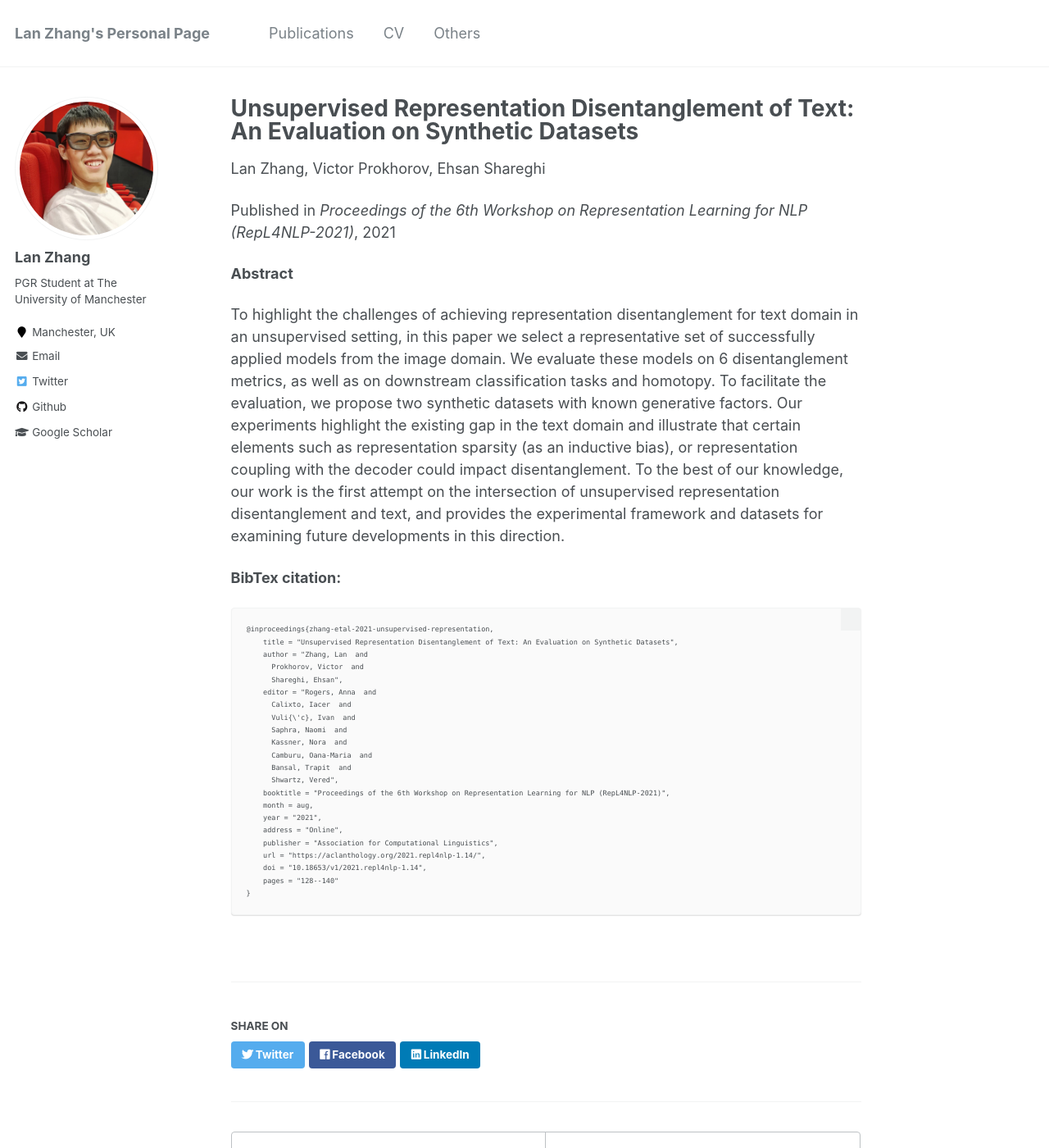
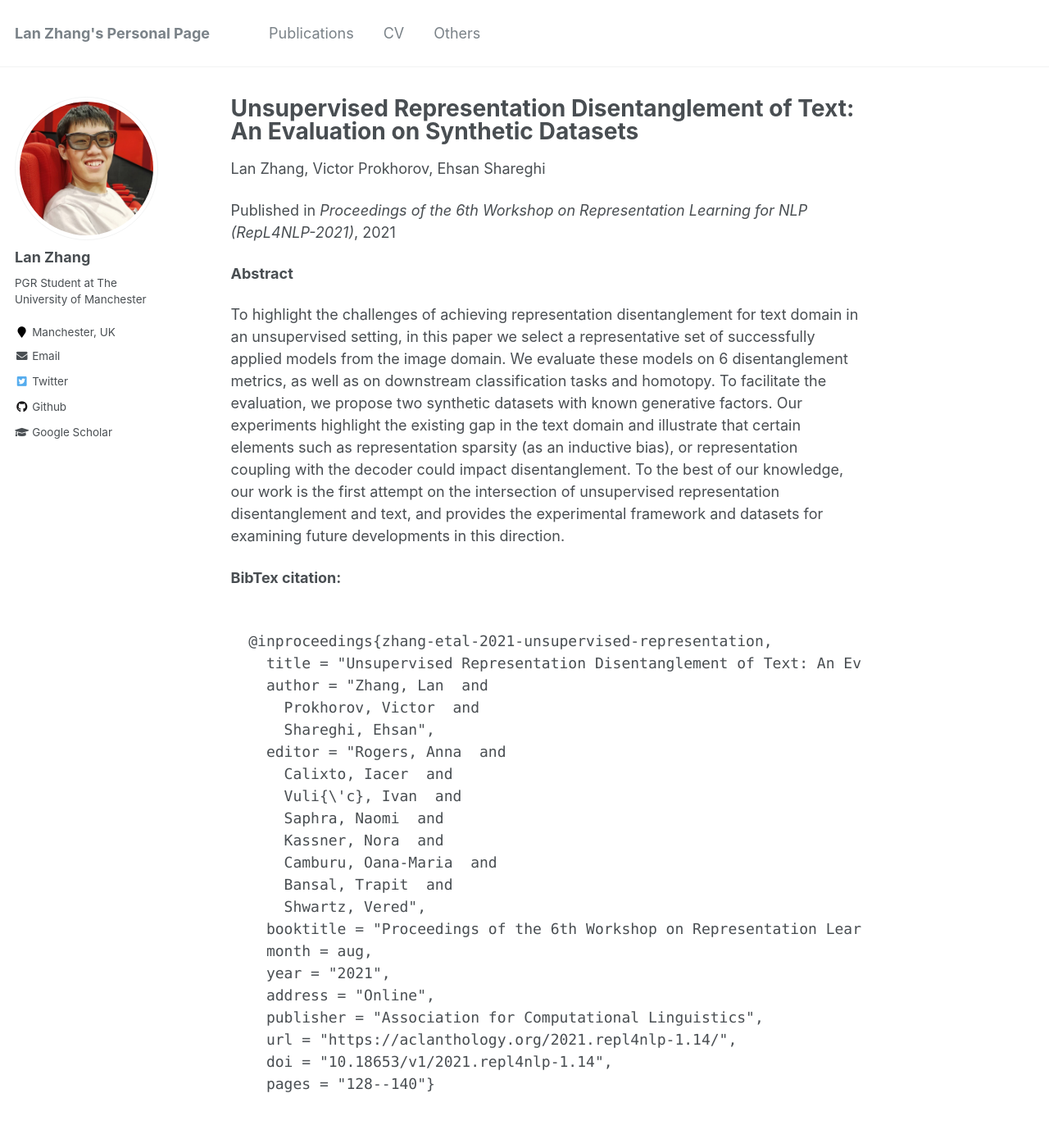
Before and after one commit to lanzhang128/lanzhang128.github.io, a Jekyll site: the page built from _publications/disentanglement-paper.md, in a window 1280 px wide and 1400 px high. Shown: the whole window at 82% size. Built offline with Jekyll 4.4.1, drawn with Linux system fonts in a browser that asks for light colours.

Commit message:
Update disentanglement-paper.md

````diff
--- a/_publications/disentanglement-paper.md
+++ b/_publications/disentanglement-paper.md
@@ -16,8 +16,9 @@
 
 **BibTex citation:**
 
-```
-@inproceedings{zhang-etal-2021-unsupervised-representation,
+<div class="code-block">
+  <pre><code id="code" class="language-python">
+  @inproceedings{zhang-etal-2021-unsupervised-representation,
     title = "Unsupervised Representation Disentanglement of Text: An Evaluation on Synthetic Datasets",
     author = "Zhang, Lan  and
       Prokhorov, Victor  and
@@ -37,6 +38,6 @@
     publisher = "Association for Computational Linguistics",
     url = "https://aclanthology.org/2021.repl4nlp-1.14/",
     doi = "10.18653/v1/2021.repl4nlp-1.14",
-    pages = "128--140"
-}
-```
+    pages = "128--140"}
+  </code></pre>
+</div>
````
